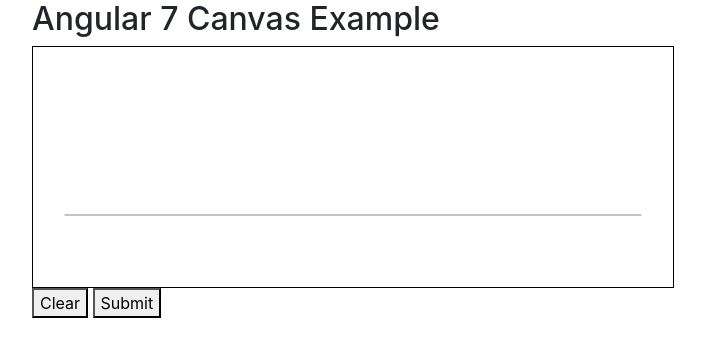
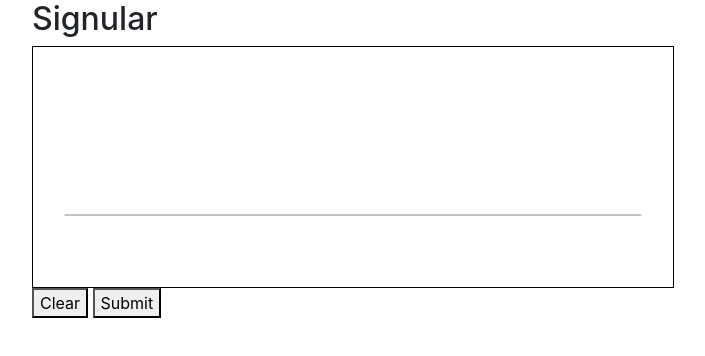
Before and after one commit to yaztown/my-angular-canvas-101, an Angular app: page / in a window 1280 px wide. Shown: the top 356 px of the page, without its empty margins (53-758 px from the left). Built offline with nearby package versions, Linux system fonts and the light colour scheme.

Commit message:
updated the header title

```diff
--- a/src/app/app.component.html
+++ b/src/app/app.component.html
@@ -1,6 +1,6 @@
 <div class="container">
 	<div class="mx-auto">
-		<h2>Angular 7 Canvas Example</h2>
+		<h2>Signular</h2>
 		<div class="center">
 			<ngxy-canvas [width]="640" [height]="240"></ngxy-canvas>
 		</div>
```
